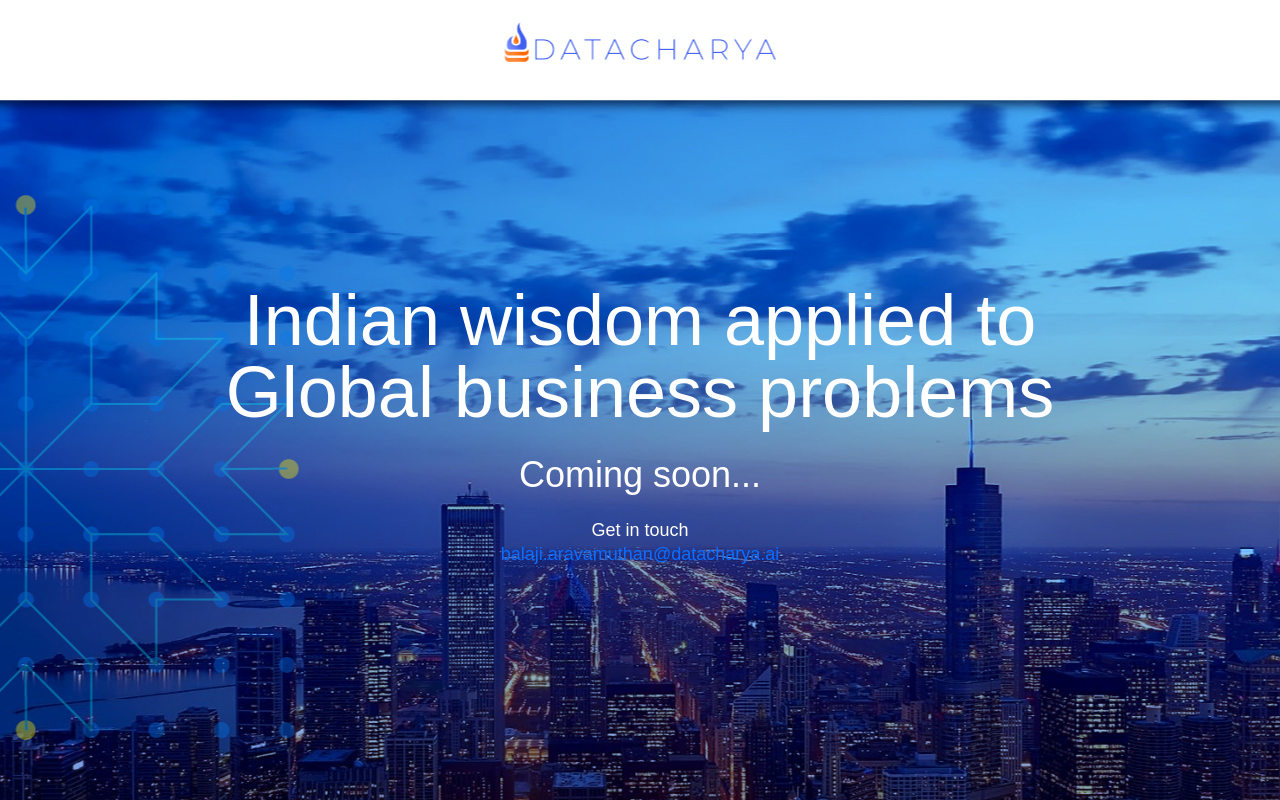
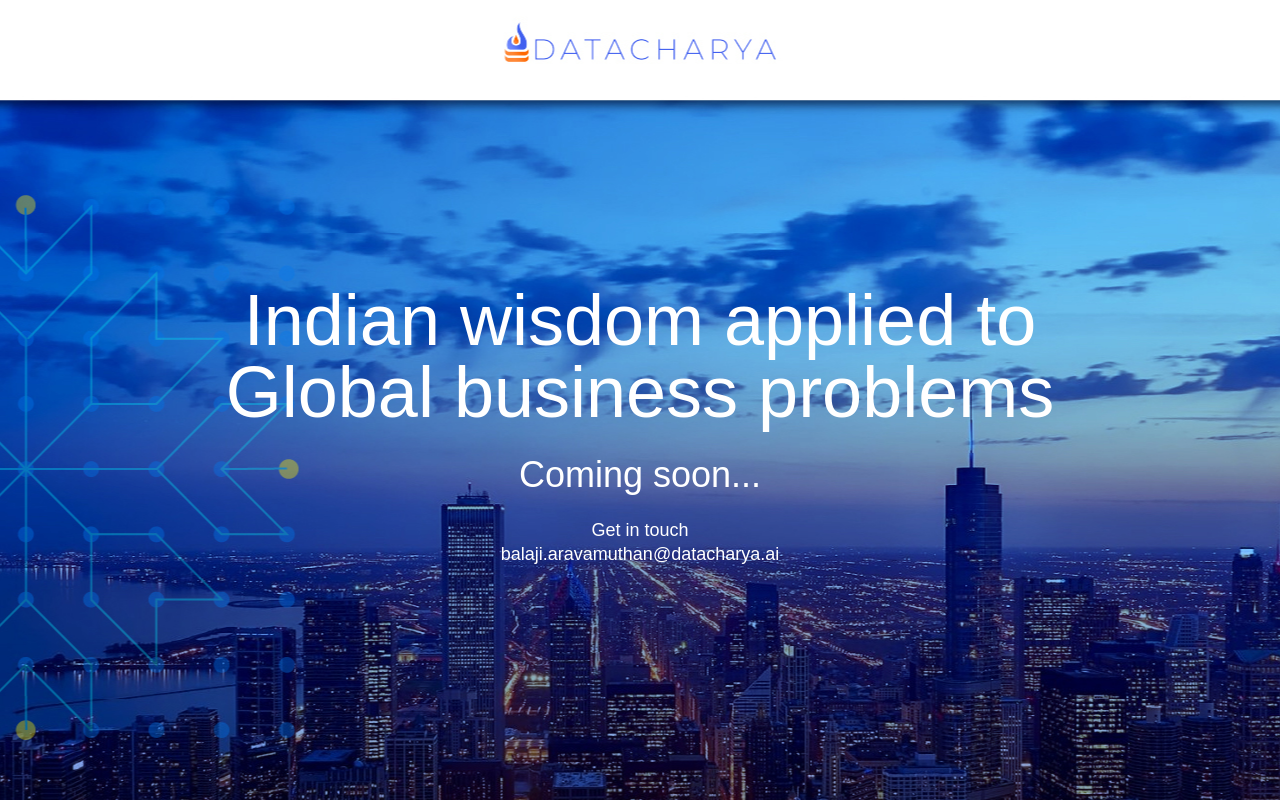
Before and after one commit to HuestormGit/datacharya, a React (Create React App) app: page / in a window 1280 px wide. Built offline with nearby package versions, Linux system fonts and the light colour scheme; a web font is replaced by a local one.

Commit message:
Update ComingSoon.js

```diff
--- a/src/components/ComingSoon/ComingSoon.js
+++ b/src/components/ComingSoon/ComingSoon.js
@@ -16,7 +16,7 @@
             <div className="contact-text">
               Get in touch
               <br />
-              <a href="mailto:balaji.aravamuthan@datacharya.ai" className="text-decoration-none">balaji.aravamuthan@datacharya.ai</a>
+              <a href="mailto:balaji.aravamuthan@datacharya.ai" className="text-white text-decoration-none">balaji.aravamuthan@datacharya.ai</a>
             </div>
           </div>
         </div>
```
